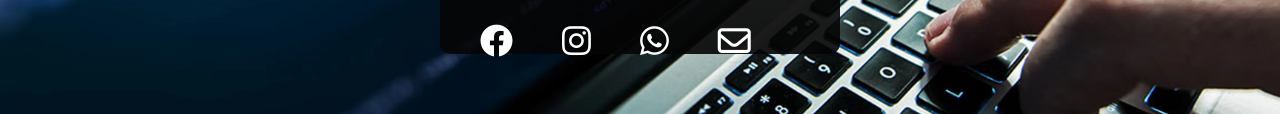
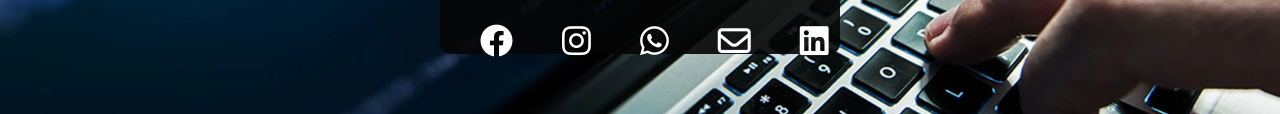
Before and after one commit to johanperdomo2004/D-johan2644590, a plain HTML site: page index.html in a window 1280 px wide. Shown: the part 540-654 px from the top of the page. Drawn offline with Linux system fonts and the light colour scheme.

Commit message:
Hola de nuevo

```diff
--- a/index.html
+++ b/index.html
@@ -63,6 +63,7 @@
               <i class="fa-brands fa-instagram"></i>
               <a href="https://wa.link/oyp36q"><i class="fa-brands fa-whatsapp"></i></a>
               <i class="fa-regular fa-envelope"></i>
+              <i class="fa-brands fa-linkedin"></i>
 
           </div>
       </div>
```
